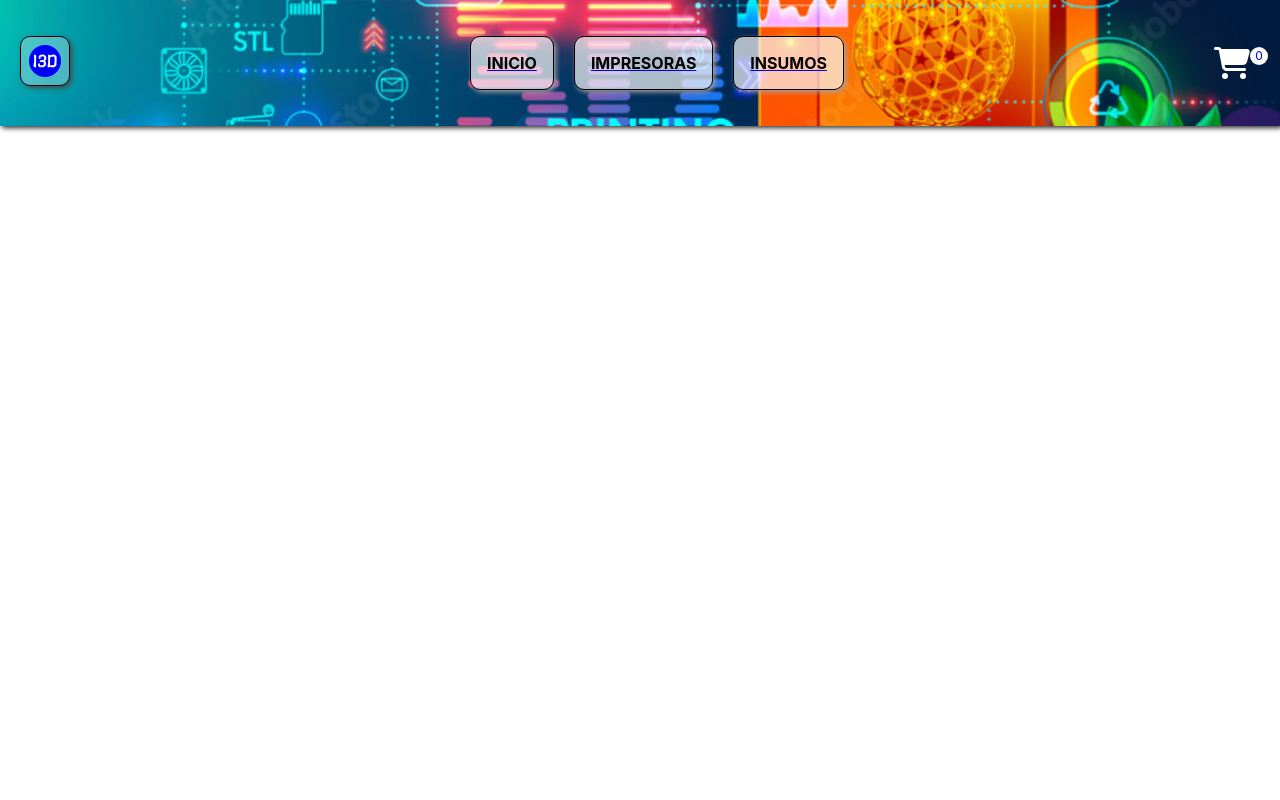
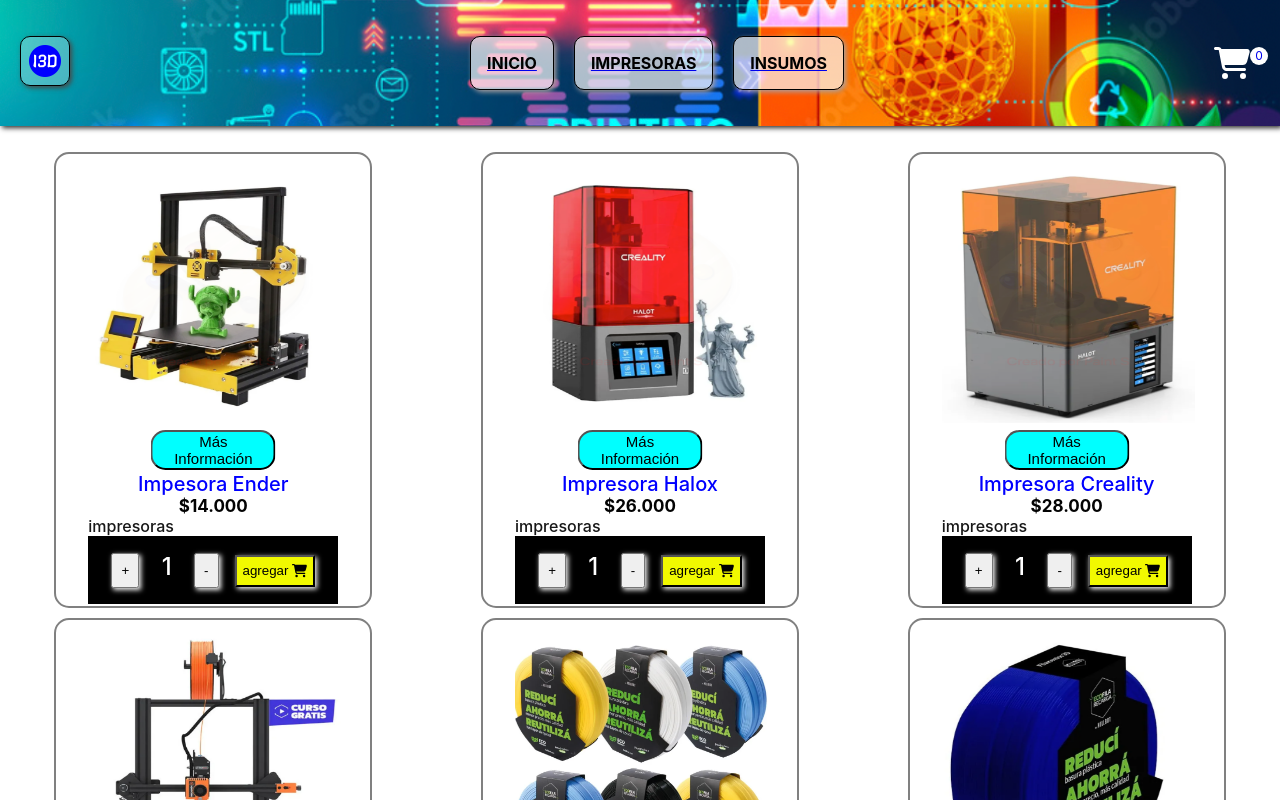
Before and after one commit to sebascardozo/appimagine3D, a React (Create React App) app: page /category/impresoras in a window 1280 px wide. Shown: the top 800 px of the page. Built offline with nearby package versions, Linux system fonts and the light colour scheme.

Commit message:
add commit

```diff
--- a/src/App.jsx
+++ b/src/App.jsx
@@ -15,7 +15,7 @@
         <NavBar/>
         <Routes>
           <Route path="/" element={<ItemListContainer mensaje="Hola, soy ItemListContainer!"/>} />
-          <Route path="/categoria/:id" element={<ItemListContainer />} />
+          <Route path="/category/:id" element = { <ItemListContainer  /> } />
           <Route path="imgine3d/detail/:id" element={<ItemDetailContainer/>} />
           <Route path="/cart" element = { <Cart /> } />
           <Route path ="/imagine3d/*" element ={<Navigate to ="/imagine3d" replace/>}/>
--- a/src/components/item.jsx
+++ b/src/components/item.jsx
@@ -8,7 +8,7 @@
   return (
    <div className="card" >
     <Link to ={`imgine3d/detail/${product.id}`}>
-    <p className='item__category'>{product.categoria}</p>
+
           <img className="card-image" src={product.image} alt="Imagen del producto"></img>
           <div className="container-btn">
           <button className="btn">Más Información</button>
@@ -16,6 +16,7 @@
     </Link>
     <div className="card-name">{product.name}</div>
           <div className="card-price">{product.price}</div>
+          <div className='item__category'>{product.category}</div>
           <ItemCounter stock={product.stock} initial={product.initial} onAdd={(count)=> alert(`Has agregado ${count} producto/s a tu carrito`)}/>
     </div>
 
```
